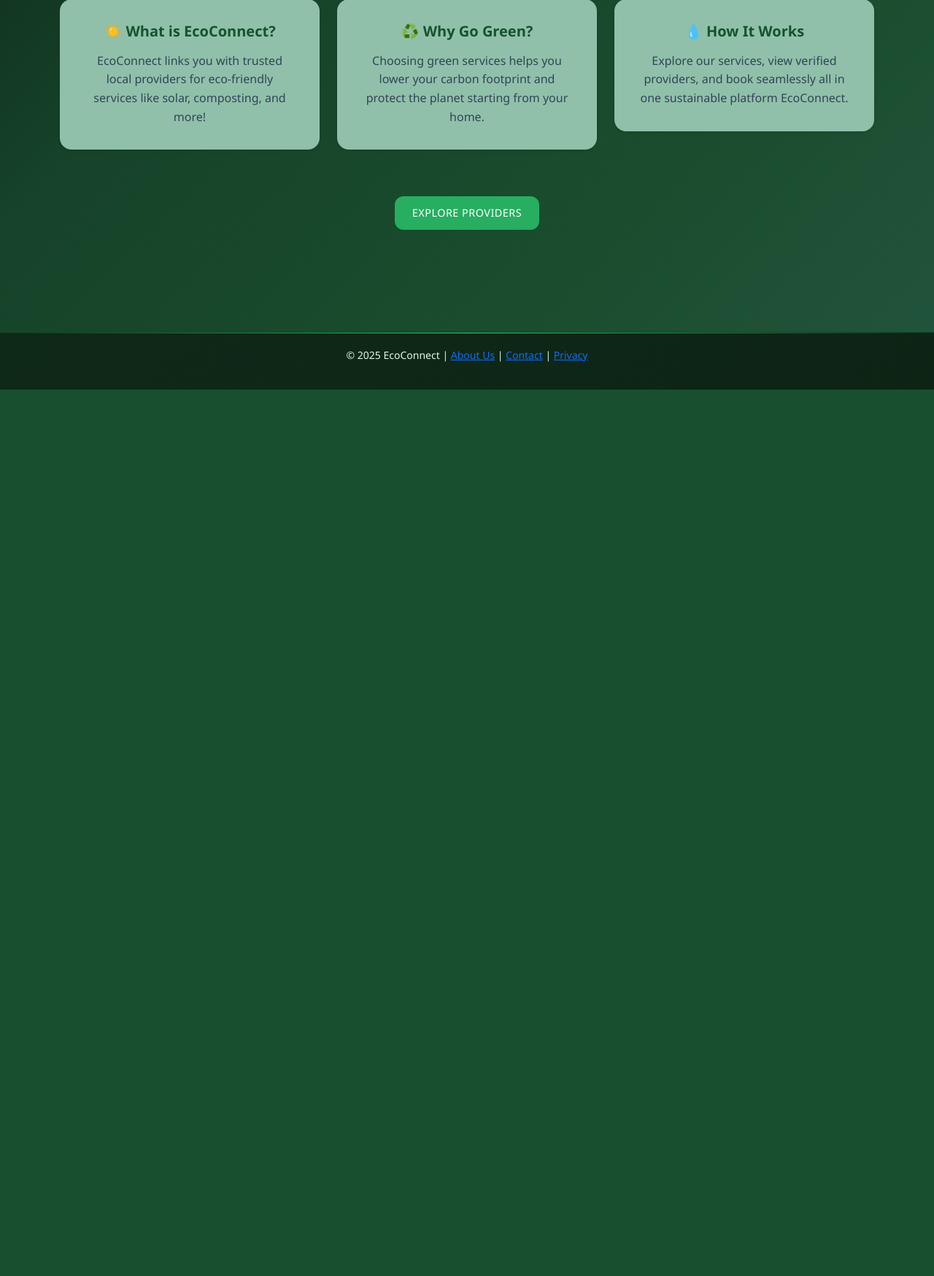
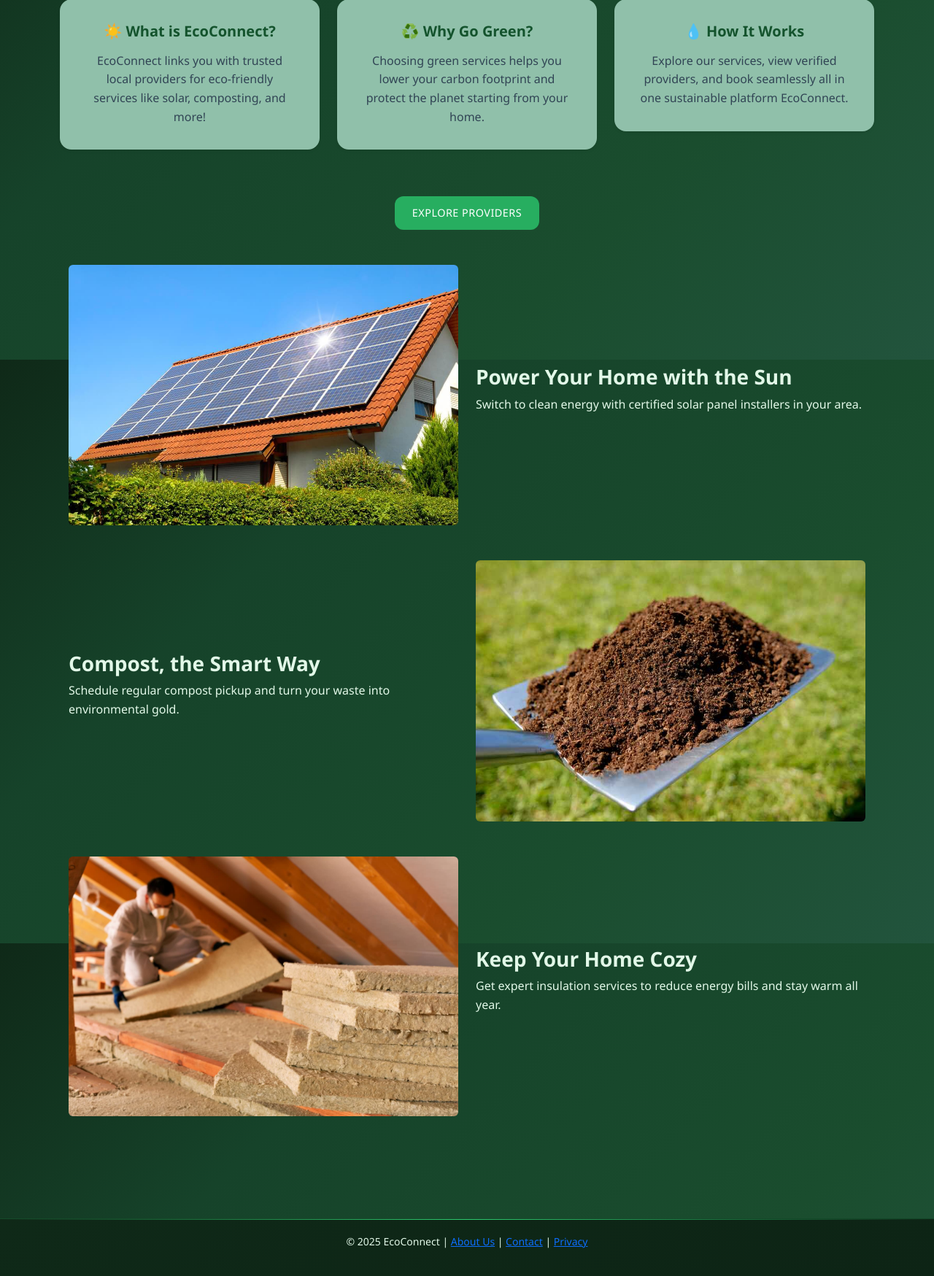
Before and after one commit to akashcodes27/ecoconnect, a Django app: page / in a window 1280 px wide. Shown: the part 307-2056 px from the top of the page at 73% size. Before the commit the page ends 841 px from the top, so only its background shows below. Run offline with Django 4.2, Linux system fonts and the light colour scheme.

Commit message:
Adding Image and text content sections in the home page

```diff
--- a/services/templates/services/home.html
+++ b/services/templates/services/home.html
@@ -1,4 +1,5 @@
 {% extends 'services/base.html' %}
+{% load static %}
 
 {% block content %}
 <div class="py-5 px-3 text-center">
@@ -38,4 +39,50 @@
     Explore Providers
   </a>
 </div>
+
+
+
+
+
+<!-- images and text -->
+
+<div class="container my-5">
+
+  <!-- Section 1: Image Left, Text Right -->
+  <div class="row align-items-center mb-5 custom-imgtext">
+    <div class="col-md-6">
+      <img src="{% static '../media/images/solar_panel.jpg' %}" alt="Solar" class="img-fluid rounded">
+    </div>
+    <div class="col-md-6 text-light">
+      <h3>Power Your Home with the Sun</h3>
+      <p>Switch to clean energy with certified solar panel installers in your area.</p>
+    </div>
+  </div>
+
+  <!-- Section 2: Text Left, Image Right -->
+  <div class="row align-items-center flex-md-row-reverse mb-5 custom-imgtext">
+    <div class="col-md-6">
+      <img src="{% static '../media/images/compost.jpg' %}" alt="Compost" class="img-fluid rounded">
+    </div>
+    <div class="col-md-6 text-light">
+      <h3>Compost, the Smart Way</h3>
+      <p>Schedule regular compost pickup and turn your waste into environmental gold.</p>
+    </div>
+  </div>
+
+  <!-- Section 3: Image Left, Text Right -->
+  <div class="row align-items-center mb-5 custom-imgtext">
+    <div class="col-md-6">
+      <img src="{% static '../media/images/insulation.jpg' %}" alt="Insulation" class="img-fluid rounded">
+    </div>
+    <div class="col-md-6 text-light">
+      <h3>Keep Your Home Cozy</h3>
+      <p>Get expert insulation services to reduce energy bills and stay warm all year.</p>
+    </div>
+  </div>
+
+</div>
+
+
+
 {% endblock %}
```
Also changed, not shown: db.sqlite3, media/images/compost.jpg (added), media/images/insulation.jpg (added), media/images/solar_panel.jpg (added).
